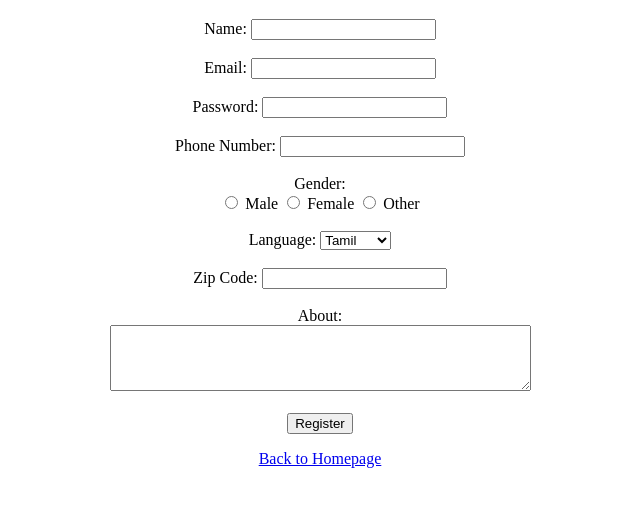
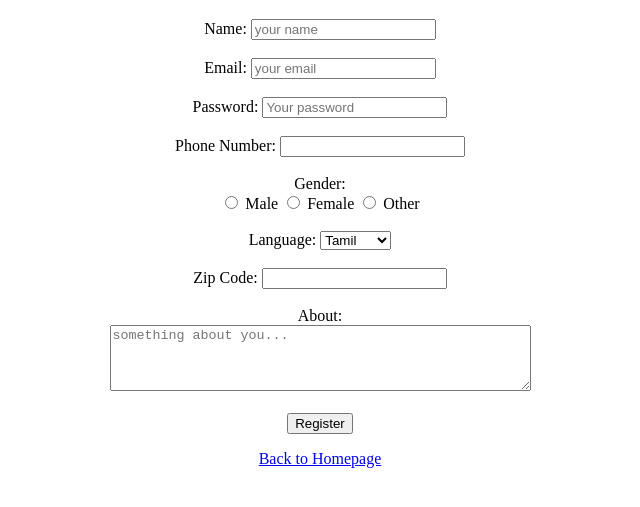
Before and after one commit to Nitish-Kumar05/travel-HTML-site, a plain HTML site: page registration.html in a window 1280 px wide. Shown: the part 61-568 px from the top of the page, without its empty margins (320-960 px from the left). Drawn offline with Linux system fonts and the light colour scheme.

Commit message:
added placeholders

```diff
--- a/registration.html
+++ b/registration.html
@@ -10,16 +10,29 @@
     <div align="center">
       <form>
         <label for="name">Name:</label>
-        <input type="text" id="name" name="name" required /><br /><br />
+        <input
+          type="text"
+          id="name"
+          name="name"
+          required
+          placeholder="your name"
+        /><br /><br />
 
         <label for="email">Email:</label>
-        <input type="email" id="email" name="email" required /><br /><br />
+        <input
+          type="email"
+          id="email"
+          name="email"
+          required
+          placeholder="your email"
+        /><br /><br />
 
         <label for="password">Password:</label>
         <input
           type="password"
           id="password"
           name="password"
+          placeholder="Your password"
           required
         /><br /><br />
 
@@ -51,7 +64,13 @@
         <input type="text" id="zipcode" name="zipcode" required /><br /><br />
 
         <label for="about">About:</label><br />
-        <textarea id="about" name="about" rows="4" cols="50"></textarea
+        <textarea
+          id="about"
+          name="about"
+          rows="4"
+          cols="50"
+          placeholder="something about you..."
+        ></textarea
         ><br /><br />
 
         <input type="submit" value="Register" />
```
